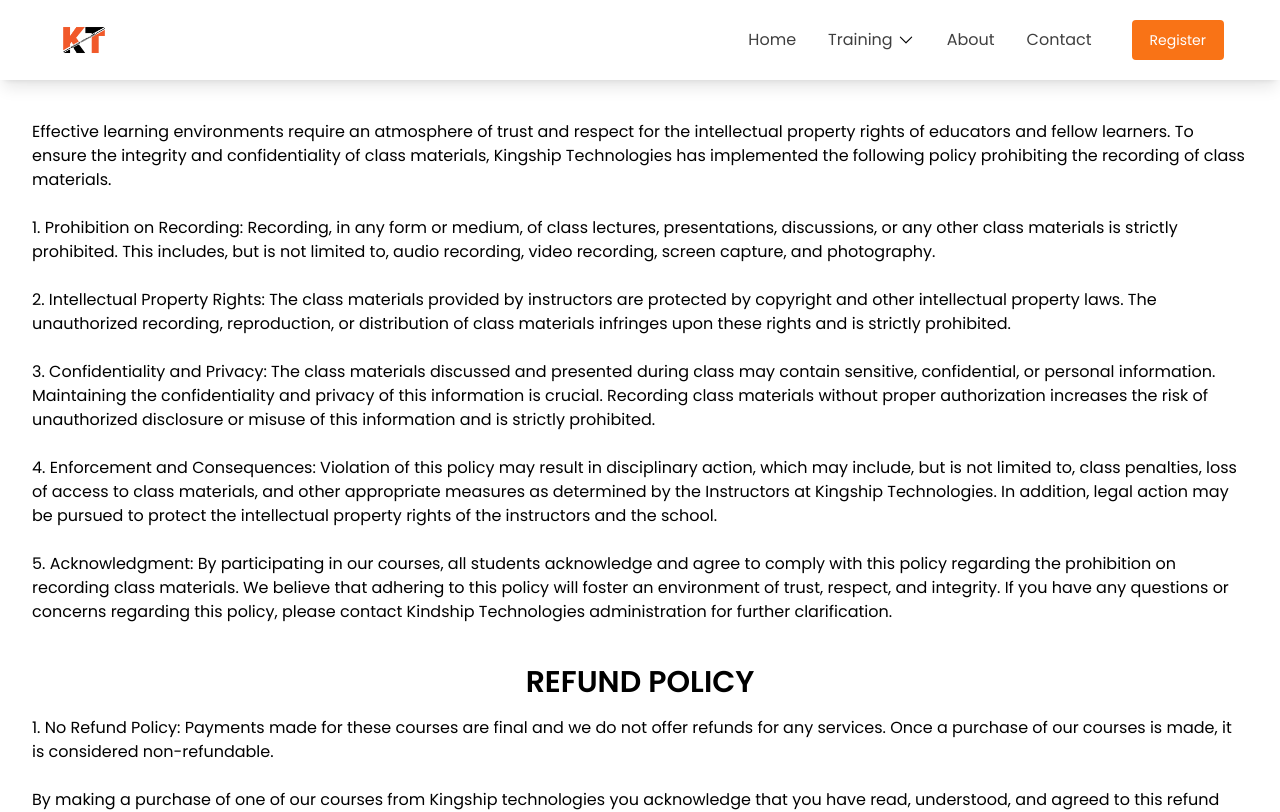
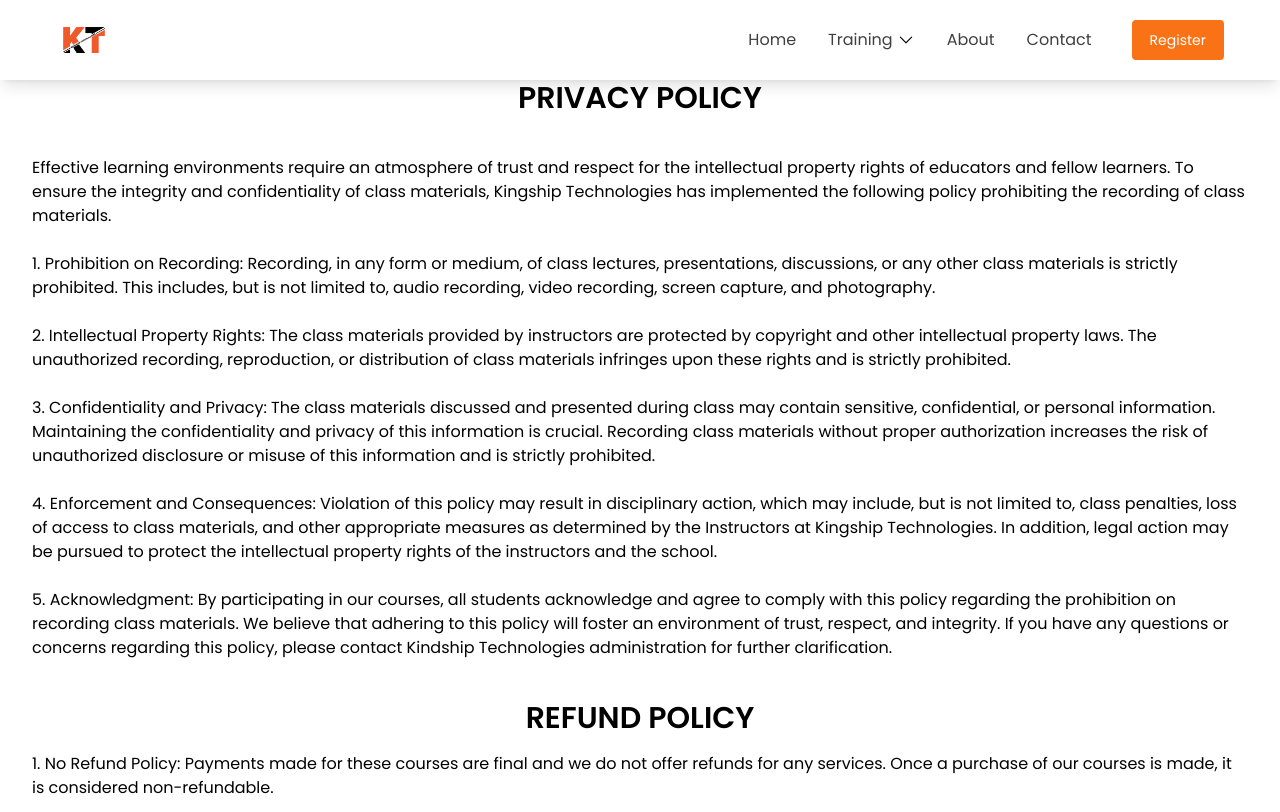
Before and after one commit to Mayowasamuel51/first_kingtech_deploy, a Next.js app: page /terms in a window 1280 px wide. Shown: the top 812 px of the page. Built offline with nearby package versions, Linux system fonts and the light colour scheme.

Commit message:
wordings

```diff
--- a/src/app/terms/page.jsx
+++ b/src/app/terms/page.jsx
@@ -8,7 +8,9 @@
             <br />
             <br/>
           <section className=" p-8">
-            {/* NDA */}
+          <h1 className=" text-center text-3xl uppercase font-semibold">
+          Privacy Policy
+              </h1>
             <div className=" my-10">
               {/* <h1 className=" text-center text-3xl uppercase font-semibold">NDA</h1> */}
               <p className=" mt-4">
```
